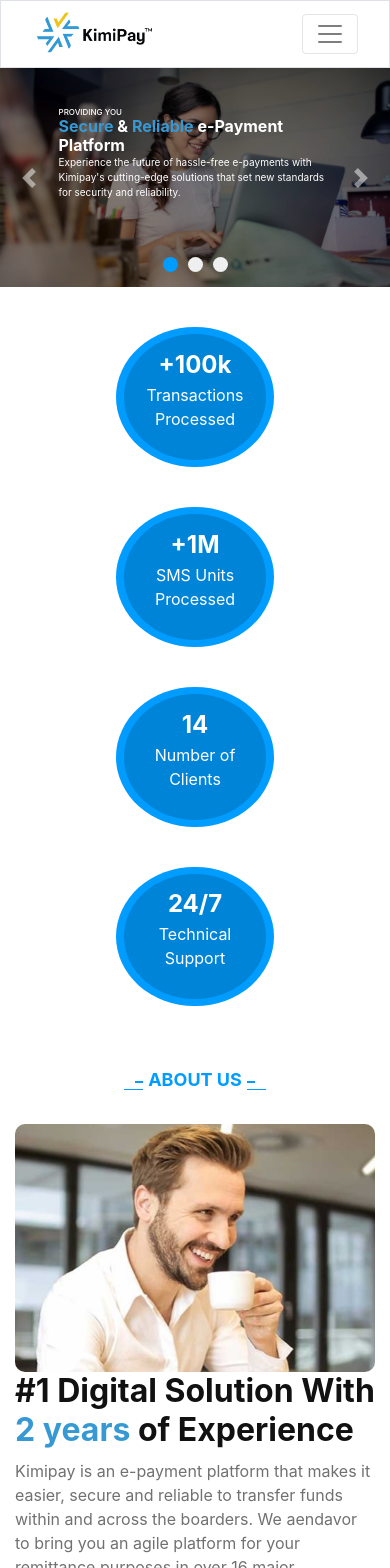
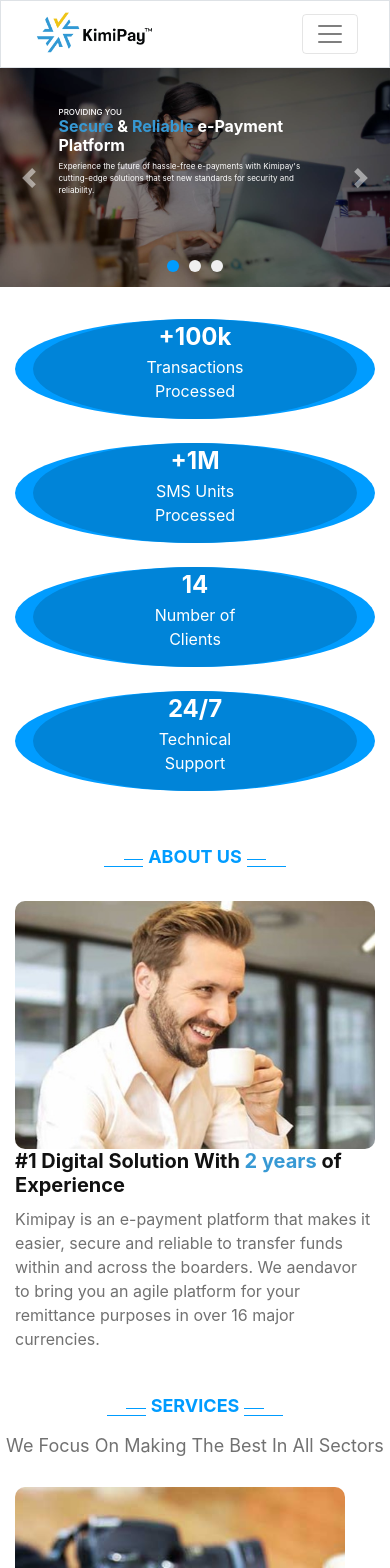
Before and after one commit to GloriaMMuthumbi/kimipayco, a React (Create React App) app: page / in a window 390 px wide. Shown: the top 1568 px of the page. Built offline with nearby package versions, Linux system fonts and the light colour scheme.

Commit message:
still working on responsiveness on all screens

```diff
--- a/package.json
+++ b/package.json
@@ -12,7 +12,6 @@
     "react": "^18.2.0",
     "react-bootstrap": "^2.8.0",
     "react-dom": "^18.2.0",
-    "react-scripts": "5.0.1",
     "react-scroll": "^1.8.9",
     "web-vitals": "^2.1.4"
   },
@@ -41,6 +40,7 @@
     ]
   },
   "devDependencies": {
-    "postcss": "^8.4.29"
+    "postcss": "^8.4.29",
+    "react-scripts": "^5.0.1"
   }
 }
--- a/public/index.html
+++ b/public/index.html
@@ -3,7 +3,7 @@
   <head>
     <meta charset="utf-8" />
     <link rel="icon" href="%PUBLIC_URL%/favicon.ico" />
-    <meta name="viewport" content="width=device-width, initial-scale=1" />
+    <meta name="viewport" content="width=device-width, initial-scale=1.0" />
     <meta name="theme-color" content="#000000" />
     <meta
       name="description"
--- a/src/App.css
+++ b/src/App.css
@@ -1,3 +1,8 @@
+.App-container {
+  width: 100%;
+  max-width: 100%;
+}
+
 .navbar-item {
   color: #009CFF;
   font-weight: 500;
@@ -14,26 +19,34 @@
   font-weight: bolder;
 }
 
-.justify-content-center {
+.infograph-container {
+  display: flex;
+  justify-content: space-around;
+  align-items: center;
+  width: 100%;
+}
+
+.infograph {
   display: flex;
   justify-content: center;
   align-items: center;
+  height: 100%;
+  width: auto;
 }
 
-.infograph {
-  margin: 20px;
-  display: flex;
-  justify-content: center;
-  align-items: center;
+.infograph-container:last-child{
+  padding-right: 10%;
+}
+
+.infograph-container:first-child {
+  padding-left: 10%;
 }
 
 .outer {
     display: flex;
     justify-content: center;
     align-items: center;
-    height: 100%;
-    width: 35%;
-    max-width: 145px;
+    width: 100%;
     background-color: #009CFF;
     border-radius: 50%;
     flex-shrink: 0;
@@ -42,7 +55,6 @@
 
 .inner {
     width: 90%;
-    height: 90%;
     background-color: #0084d8;
     border-radius: 50%;
     flex-shrink: 0;
@@ -68,141 +80,6 @@ p {
     text-align: center;
     font-size: 0.9em;
     width: 110px;
-}
-
-@media screen and (min-width: 769px) {
-  .outer {
-    min-width: 80%;
-  }
-
-  .inner {
-    max-width: 175px;
-    padding: 8%;
-  }
-
-  .number {
-    font-size: 2.5em;
-  }
-
-  .description {
-    font-size: 0.9em;
-  }
-
-  .choose-item-outer {
-    display: flex;
-    flex-direction: column;
-    align-items: center;
-    border-right: solid 1px;
-    height: 100%;
-    border-color: #cfcfcc;
-  }
-
-}
-
-@media screen and (max-width: 768px) {
-  .hr-mobile {
-    display: none;
-  }
-
-  .choose-item-outer {
-    display: flex;
-    flex-direction: column;
-    align-items: center;
-    border-bottom: solid 1px;
-    height: 100%;
-    border-color: #cfcfcc;
-  }
-
-  .outer {
-    min-width: 45%;
-  }
-
-  .inner {
-    max-width: 175px;
-    padding: 5%;
-  }
-
-  .number {
-    font-size: 1.5em;
-    margin: 0;
-  }
-
-  .description {
-    font-size: 1em;
-    white-space: wrap;
-  }
-
-  .lines {
-    display: flex;
-    flex-direction: column;
-    justify-content: center;
-    margin-bottom: 1%;
-  }
-
-  .short-line {
-    width: 90vw;
-    height: 1px;
-    background-color: #009CFF;
-  }
-
-  .left {
-    display: flex;
-    align-self: flex-end;
-  }
-
-  .long-line {
-    width: 5vw;
-    height: 1.5px;
-    background-color: #009CFF;
-    margin-top: 6px;
-  }
-
-  .section-title {
-    color: #009CFF;
-    text-transform: uppercase;
-    font-size: 18px;
-    text-align: center;
-    margin-left: 5px;
-    margin-right: 5px;
-    font-weight: 700;
-  }
-
-  .rectangle {
-    height: 30%;
-  }
-
-  .aboutus-text .heading {
-    color: #111;
-    font-size: 20px;
-    font-weight: 700;
-    margin: 0;
-  }
-
-  .carousel-caption h6 {
-    text-transform: uppercase;
-    margin-top: 0;
-    margin-bottom: 0;
-    text-align: start;
-    font-size: 8px;
-  }
-
-  .carousel-caption h1 {
-    margin-top: 0;
-    margin-bottom: 0;
-    width: 90%;
-    font-size: 16px !important;
-    font-weight: 700;
-    white-space: wrap;
-    color: #ffffff;
-    text-align: start;
-  }
-
-  .carousel-caption p {
-    text-align: start;
-    margin-top: 0;
-    margin-bottom: 0;
-    font-size: 10px;
-  }
 }
 
 .aboutus-container {
@@ -513,13 +390,14 @@ a:hover, a:focus {
   margin-top: 0;
   margin-bottom: 0;
   text-align: start;
+  font-size: 1rem;
 }
 
 .carousel-caption h1 {
   margin-top: 0;
   margin-bottom: 0;
   width: 90%;
-  font-size: 55px;
+  font-size: 3.5rem;
   font-weight: 700;
   white-space: wrap;
   color: #ffffff;
@@ -528,9 +406,9 @@ a:hover, a:focus {
 
 .carousel-caption p {
   text-align: start;
-  margin-top: 0;
   margin-bottom: 0;
   white-space: normal;
+  margin-top: 10px;
 }
 
 .footer-col {
@@ -539,3 +417,166 @@ a:hover, a:focus {
   justify-content: flex-start;
   text-align: start;
 }
+
+@media screen and (min-width: 993px) {
+  .outer {
+    min-width: 80%;
+  }
+
+  .inner {
+    max-width: 175px;
+    padding: 8%;
+  }
+
+  .number {
+    font-size: 2.5em;
+  }
+
+  .description {
+    font-size: 0.9em;
+  }
+
+  .choose-item-outer {
+    display: flex;
+    flex-direction: column;
+    align-items: center;
+    border-right: solid 1px;
+    height: 100%;
+    border-color: #cfcfcc;
+  }
+
+}
+
+@media screen and (min-width: 577px) and (max-width: 992px) {
+  .carousel-caption h6 {
+    font-size: 0.8rem !important;
+  }
+
+  .carousel-caption h1 {
+    font-size: 2.5rem !important;
+  }
+
+  .carousel-caption p {
+    font-size: 0.9rem !important;
+  }
+
+  .infograph-container{
+    padding: 0 !important;
+  }
+
+  .carousel-indicators > button {
+    width: 5px;
+    height: 12px;
+  }
+
+  .service-name {
+    white-space: nowrap;
+  }
+
+  .services {
+    padding-bottom: 20px;
+  }
+
+}
+
+@media screen and (max-width: 576px) {
+  .hr-mobile {
+    display: none;
+  }
+
+  .choose-item-outer {
+    display: flex;
+    flex-direction: column;
+    align-items: center;
+    border-bottom: solid 1px;
+    height: 100%;
+    border-color: #cfcfcc;
+  }
+
+  .number {
+    font-size: 1.5em;
+    margin: 0;
+  }
+
+  .description {
+    font-size: 1em;
+    white-space: wrap;
+  }
+
+  .lines {
+    display: flex;
+    flex-direction: column;
+    justify-content: center;
+    margin-bottom: 1%;
+  }
+
+  .short-line {
+    width: 5vw;
+    height: 1px;
+    background-color: #009CFF;
+  }
+
+  .left {
+    display: flex;
+    align-self: flex-end;
+  }
+
+  .long-line {
+    width: 10vw;
+    height: 1.5px;
+    background-color: #009CFF;
+    margin-top: 6px;
+  }
+
+  .section-title {
+    color: #009CFF;
+    text-transform: uppercase;
+    font-size: 18px;
+    text-align: center;
+    margin-left: 5px;
+    margin-right: 5px;
+    font-weight: 700;
+  }
+
+  .aboutus-text .heading {
+    color: #111;
+    font-size: 20px;
+    font-weight: 700;
+    margin: 0;
+  }
+
+  .carousel-caption h6 {
+    font-size: 0.5rem !important;
+  }
+
+  .carousel-caption h1 {
+    font-size: 1.0rem !important;
+  }
+
+  .carousel-caption p {
+    font-size: 0.5rem;
+    margin-top: 5px !important;
+  }
+
+  .carousel-indicators > button {
+    width: 5px;
+    height: 12px;
+  }
+
+  .infograph-container {
+    display: flex;
+    flex-direction: column;
+    justify-content: space-between;
+    align-items: center;
+    width: 100%;
+    padding: 0 !important;
+  }
+
+  .infograph {
+    display: flex;
+    justify-content: center;
+    align-items: center;
+    height: 25%;
+    width: 50%;
+  }
+}
--- a/src/App.js
+++ b/src/App.js
@@ -9,7 +9,7 @@ import WhyChooseUsComponent from './Components/WhyChooseUs';
 
 function App() {
   return (
-    <div>
+    <div className='App-container'>
       <NavbarComponent />
       <CarouselCompononent />
       <InforgraphComponent />
--- a/src/Components/Inforgraphs.js
+++ b/src/Components/Inforgraphs.js
@@ -2,7 +2,7 @@ const InforgraphComponent = () => {
     return (
         <div className="container-fluid">
             <div className="row justify-content-center">
-                <div className="row justify-content-between">
+                <div className="row justify-content-between infograph-container">
                     <div className="col-md-auto infograph">
                         <div className="outer">
                             <div className="inner">
--- a/src/index.css
+++ b/src/index.css
@@ -1,10 +1,14 @@
 body {
   margin: 0;
+  padding: 0;
   font-family: -apple-system, BlinkMacSystemFont, 'Segoe UI', 'Roboto', 'Oxygen',
     'Ubuntu', 'Cantarell', 'Fira Sans', 'Droid Sans', 'Helvetica Neue',
     sans-serif;
   -webkit-font-smoothing: antialiased;
   -moz-osx-font-smoothing: grayscale;
+  overflow-x: hidden;
+  width: 100%;
+  box-sizing: border-box;
 }
 
 code {
--- a/src/index.js
+++ b/src/index.js
@@ -6,12 +6,15 @@ import reportWebVitals from './reportWebVitals';
 import 'bootstrap/dist/css/bootstrap.min.css';
 
 const root = ReactDOM.createRoot(document.getElementById('root'));
+
+// Schedule the rendering of your component
 root.render(
   <React.StrictMode>
     <App />
   </React.StrictMode>
 );
 
+
 // If you want to start measuring performance in your app, pass a function
 // to log results (for example: reportWebVitals(console.log))
 // or send to an analytics endpoint. Learn more: https://bit.ly/CRA-vitals
```
Also changed, not shown: 1 other file (tests, documents, lock files or other folders).
